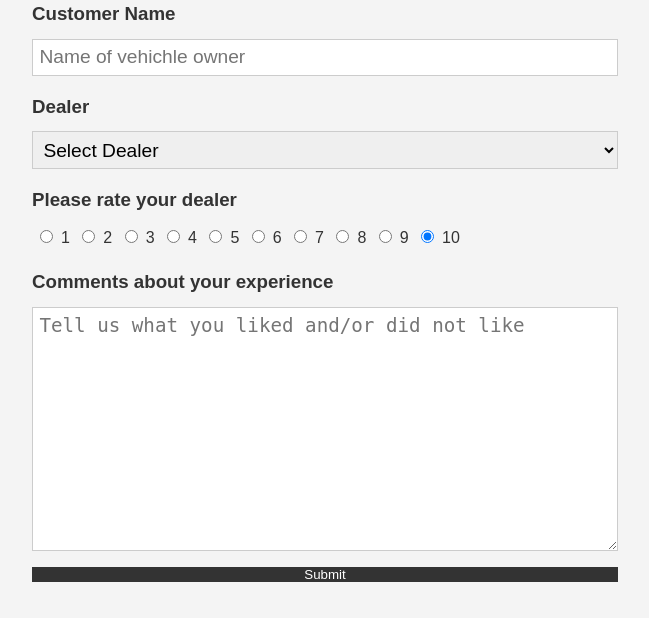
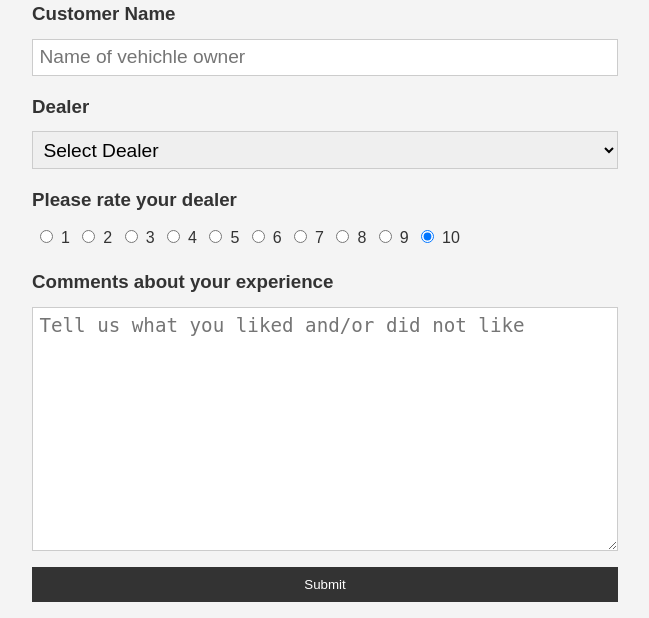
Before and after one commit to MosesSupposes/flask-tutorial, a Python web app: template templates/index.html in a window 1280 px wide. Shown: the part 206-824 px from the top of the page, without its empty margins (315-964 px from the left). Before the commit the page ends 788 px from the top, so only its background shows below. Run offline with Jinja, Linux system fonts and the light colour scheme; the template is opened without the code that fills it, so the values that code supplies are empty.

Commit message:
fix typo

```diff
--- a/static/style.css
+++ b/static/style.css
@@ -67,7 +67,7 @@ input[type="radio"] {
   width: 100%;
   background: #333;
   color: #fff;
-  padding: 10px 20x;
+  padding: 10px 20px;
   border: none;
   cursor: pointer;
   outline: none;
```
